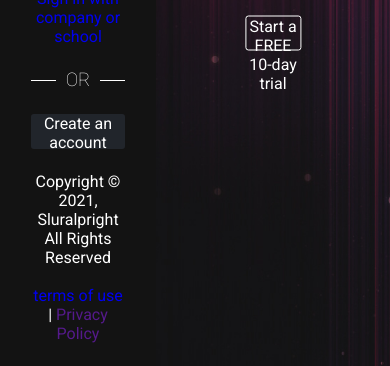
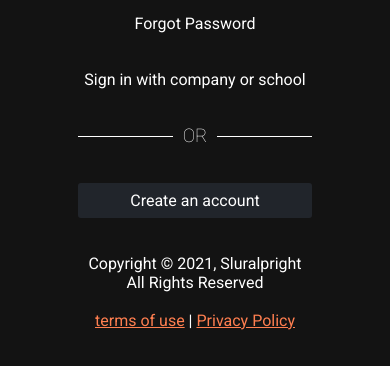
Before and after one commit to Nazaf64/pluralsight-login-replica, a plain HTML site: page index.html in a window 390 px wide. Shown: the part 478-844 px from the top of the page. Drawn offline with Linux system fonts and the light colour scheme.

Commit message:
responsiveness added and link colors fixed

```diff
--- a/index.html
+++ b/index.html
@@ -44,7 +44,7 @@
                 <div id="footer">
                     <p>Copyright &copy; 2021, Sluralpright All Rights Reserved</p>
                     <br>
-                    <p><a href="#">terms of use</a> | <a href="">Privacy Policy</a></p>
+                    <p id="footer-link"><a href="#">terms of use</a> | <a href="">Privacy Policy</a></p>
 
                 </div>
             </div>
@@ -55,7 +55,7 @@
         <section id="bg-section">
             <div id="bg-content">
                 <h1>Let's create the future together</h1>
-                <button>Start a FREE 10-day trial</button>
+                <input type="button" value="Start a FREE 10-day trial">
             </div>
 
         </section>
--- a/style.css
+++ b/style.css
@@ -104,11 +104,20 @@ img{
     margin-bottom: 0.8em;
 }
 
-#bg-content button {
+/* #bg-content h1:hover{
+    color: coral;
+    border: 1px solid coral;
+    transition-timing-function: linear;
+    transition-duration: 0.5s;
+    cursor: pointer;
+} */
+
+#bg-content input {
     border: 1px solid white;
     background-color: rgb(0, 0, 0, 0);
-    width: 30%;
-    box-sizing: border-box;
+    width: min-content;
+    text-align: center;
+    font-size: 1.1em;
 }
 
 #footer {
@@ -139,13 +148,13 @@ input[type="text"]{
 
 input[type="submit"]{
     margin-top: 0;
-    background-color: rgb(0, 94, 157);
+    /* background-color: rgb(0, 94, 157); */
+    background-color: rgb(248, 81, 0);
     border: none;
     font-size: 0.9em;
 }
 
 button{
-    /* padding: 0; */
     background-color: rgb(33, 37, 43);
     color: #fff;
     width: 100%;
@@ -155,3 +164,53 @@ button{
     margin: 0 auto;
     font-size: 1em;
 }
+
+button:hover, #bg-content input:hover{
+    color: coral;
+    border: 1px solid coral;
+    transition-timing-function: linear;
+    transition-duration: 0.5s;
+    cursor: pointer;
+}
+
+a:hover{
+    text-decoration: underline;
+}
+
+a:link {
+    color: #fff;
+}
+
+a:visited {
+    color: #fff;
+}
+
+#footer-link a{
+    text-decoration: underline;
+    color: coral;
+}
+
+#footer-link a:hover{
+    color: #fff;
+}
+
+@media screen and (max-width:1200px){
+    main {
+        grid-template-columns: 1fr 1fr;
+    }
+}
+
+
+@media screen and (max-width:768px) {
+    main{
+        grid-template-columns: 1fr;
+    }
+
+    #form-stuff{
+        max-width: 90%;
+    }
+
+    #bg-section {
+        display: none;
+    }
+}
```
